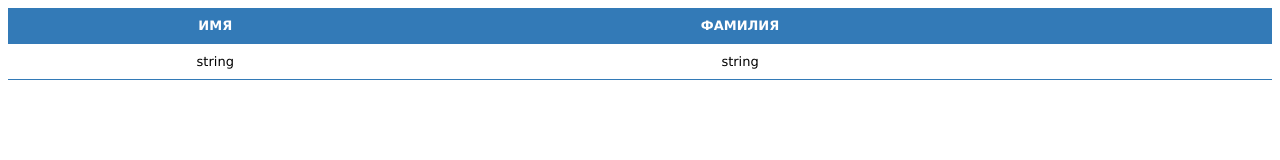
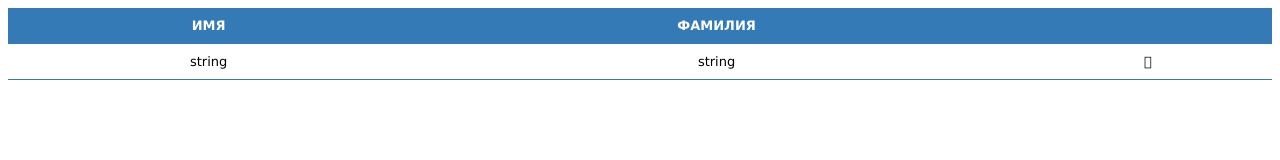
Before and after one commit to Inosilens/ListNameV2, a React app: page / in a window 1280 px wide. Shown: the top 160 px of the page. Built offline with nearby package versions, Linux system fonts and the light colour scheme; data requests are answered from the project's data file.

Commit message:
little refactoring , add awesome fonts

```diff
--- a/package.json
+++ b/package.json
@@ -34,7 +34,7 @@
     "build": "webpack --mode production"
   },
   "dependencies": {
-    "@fortawesome/fontawesome-free": "^5.15.4",
+    "font-awesome": "^4.7.0",
     "postcss-loader": "^6.1.1",
     "react-dom": "^17.0.2",
     "socket.io": "^4.1.3",
--- a/src/components/TableBody.js
+++ b/src/components/TableBody.js
@@ -1,40 +1,23 @@
 import React, { useEffect, useState } from "react";
 import { getListPersons } from "../services/getListPersons";
+import "font-awesome/css/font-awesome.min.css";
+import {PersonCart} from "./elements/PersonCart";
+
 
 export const TableBody = (props) => {
   const [list, setList] = useState([]);
 
-
-
   useEffect(() => {
-   getListPersons().then(data=>setList(data))
+    getListPersons().then((data) => setList(data));
   }, []);
 
-
-  if(list){
+  if (list) {
     return (
       <tbody>
         {list.map((person, i) => (
-              <tr key={person.id}>
-                  <td >
-                      <span>Имя</span> {person.firstName}
-                  </td>
-                  <td >
-                      <span>Фамилия</span>
-                      {person.lastName}
-                  </td>
-                  <td>
-                      <i className="fas fa-trash-alt"/>
-                      <i
-
-                          className="fas fa-edit"
-                      />
-                  </td>
-              </tr>
+          <PersonCart key={person.id} person={person} index={i} />
         ))}
       </tbody>
     );
   }
-
-
 };
--- /dev/null
+++ b/src/components/elements/PersonCart.js
@@ -0,0 +1,25 @@
+import React from 'react';
+
+export const PersonCart =({person,index})=> {
+
+
+
+    return (
+        <tr key={person.id}>
+            <td >
+                <span>Имя</span> {person.firstName}
+            </td>
+            <td >
+                <span>Фамилия</span>
+                {person.lastName}
+            </td>
+            <td>
+                <i className="fas fa-trash-alt"/>
+                <i
+
+                    className="fas fa-edit"
+                />
+            </td>
+        </tr>
+    );
+}
```
Also changed, not shown: 1 other file (tests, documents, lock files or other folders). Lines whose indentation alone changed are shown as unchanged.
